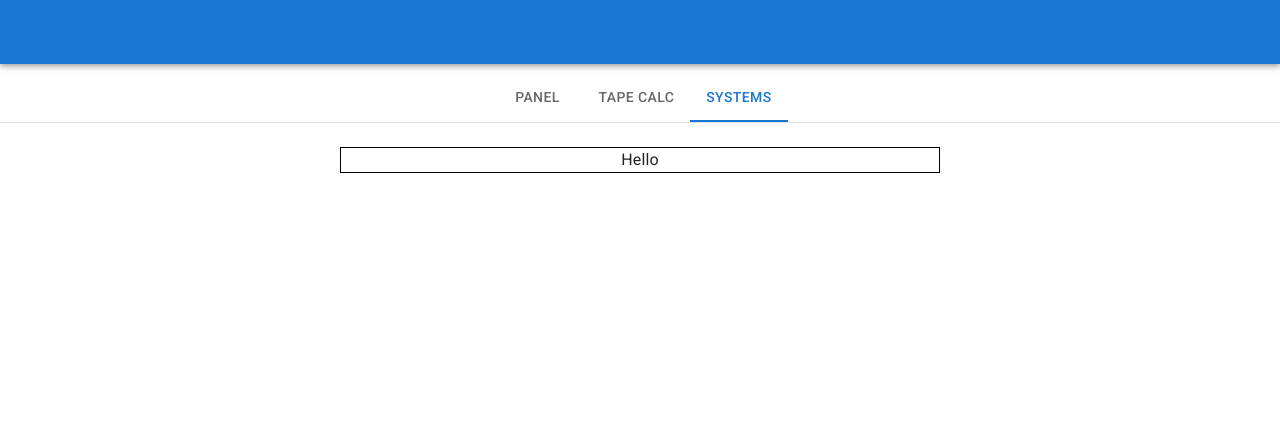
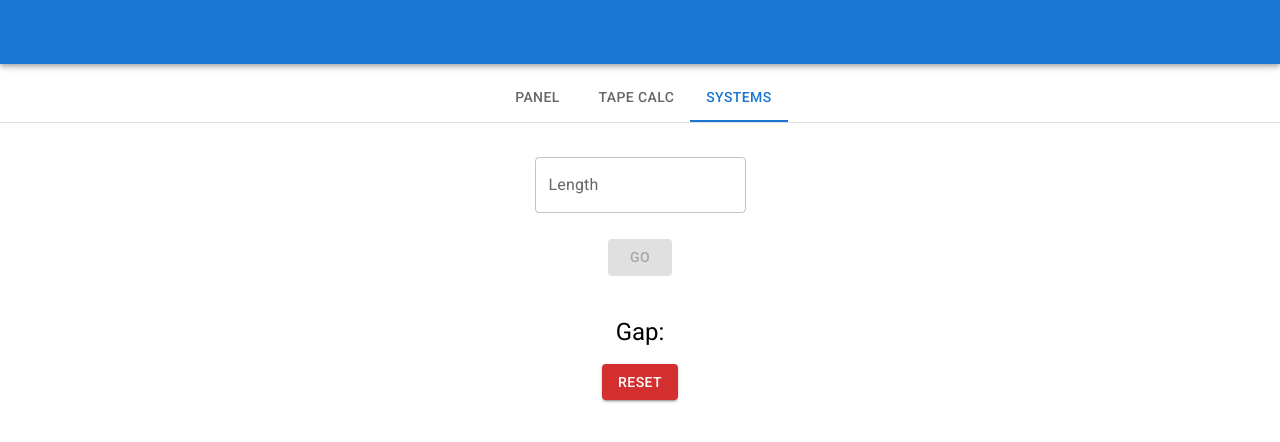
Before and after one commit to danielh70/pcalcu, a React (Create React App) app: page / in a window 1280 px wide. Both pictures are taken after a click on the tab "SYSTEMS". Shown: the top 442 px of the page. Built offline with nearby package versions, Linux system fonts and the light colour scheme.

Commit message:
rough railing calc

```diff
--- a/src/App.css
+++ b/src/App.css
@@ -8,9 +8,7 @@
 
 .frame-container {
   display: flex;
-
   width: 80%;
-
   text-align: center;
 }
 
@@ -32,3 +30,20 @@
   height: 30px;
   width: 70px;
 }
+
+.railing-container {
+  display: flex;
+  justify-content: center;
+  align-items: center;
+
+  width: 80%;
+  height: 60px;
+  border: 1px solid black;
+}
+
+.spindle {
+  border: 1px solid black;
+  height: 30px;
+  width: 30px;
+  margin: 0px auto;
+}
--- a/src/components/Systems.js
+++ b/src/components/Systems.js
@@ -1,16 +1,66 @@
 import * as React from 'react';
-import CssBaseline from '@mui/material/CssBaseline';
 import Box from '@mui/material/Box';
+import TextField from '@mui/material/TextField';
 import Container from '@mui/material/Container';
+import Button from '@mui/material/Button';
+import Typography from '@mui/material/Typography';
+import Stack from '@mui/material/Stack';
+import '../App.css';
+
+const Fraction = require('fraction.js');
 
 export default function SimpleContainer() {
+  let [length, setLength] = React.useState('');
+  let [result, setResult] = React.useState('');
+
+  let closestTapeMeasure = (frac) => {
+    return new Fraction(Math.round(16 * Fraction(frac).valueOf()), 16);
+  };
+
+  let calculate = () => {
+    let gap = Fraction(length).mod('3 9/16').div('2');
+    gap = closestTapeMeasure(gap).toFraction(true);
+
+    setResult(gap);
+  };
+
+  let handleLengthChange = (e) => {
+    let state = length.slice();
+
+    state = e.target.value;
+
+    setLength(state);
+  };
+
+  let handleClear = () => {
+    setLength('');
+    setResult('');
+  };
+
   return (
-    <React.Fragment>
-      <CssBaseline />
-      <Container maxWidth='sm' minHeight='400px' style={{ border: '1px solid black' }}>
-        {/* <Box sx={{ bgcolor: '#cfe8fc', height: '100vh' }} /> */}
-        Hello
-      </Container>
-    </React.Fragment>
+    <Container>
+      <TextField
+        id='outlined-basic'
+        className='margin-10'
+        label='Length'
+        variant='outlined'
+        name='length'
+        value={length}
+        onChange={handleLengthChange}
+      />
+      <Stack direction='column' justifyContent='center' alignItems='center' spacing={2} m={2}>
+        <Button disabled={length < 5} color='primary' variant='contained' onClick={calculate}>
+          Go
+        </Button>
+
+        <br />
+        <Typography variant='h5'> Gap: {result}</Typography>
+      </Stack>
+      <Box m={1}>
+        <Button variant='contained' color='error' onClick={handleClear}>
+          Reset
+        </Button>
+      </Box>
+    </Container>
   );
 }
```
